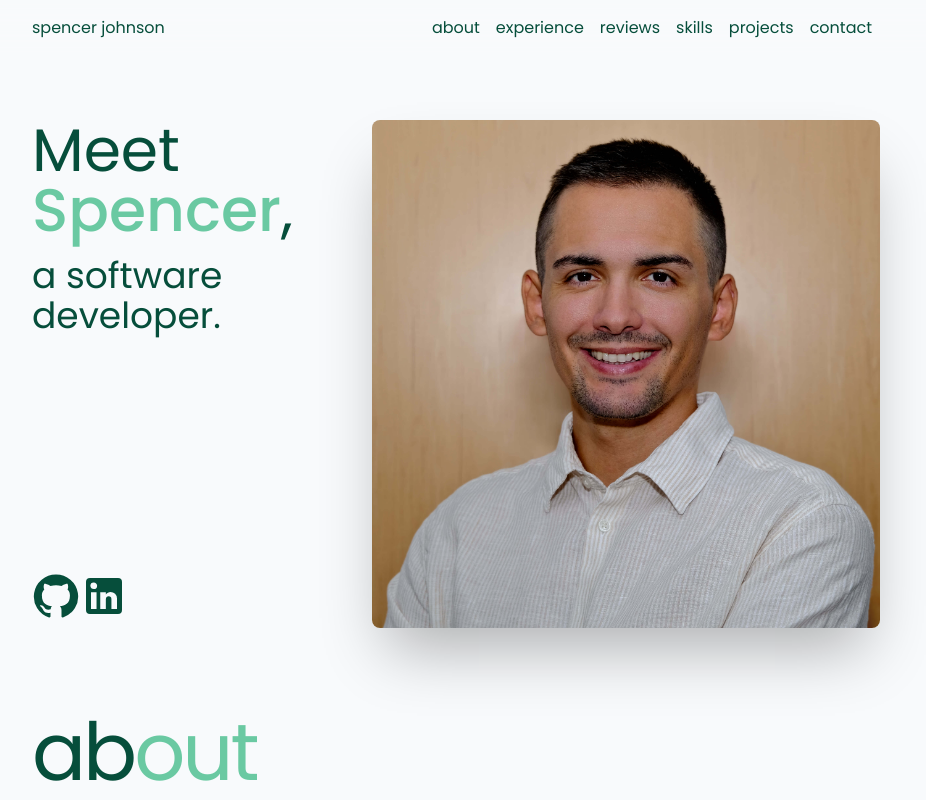
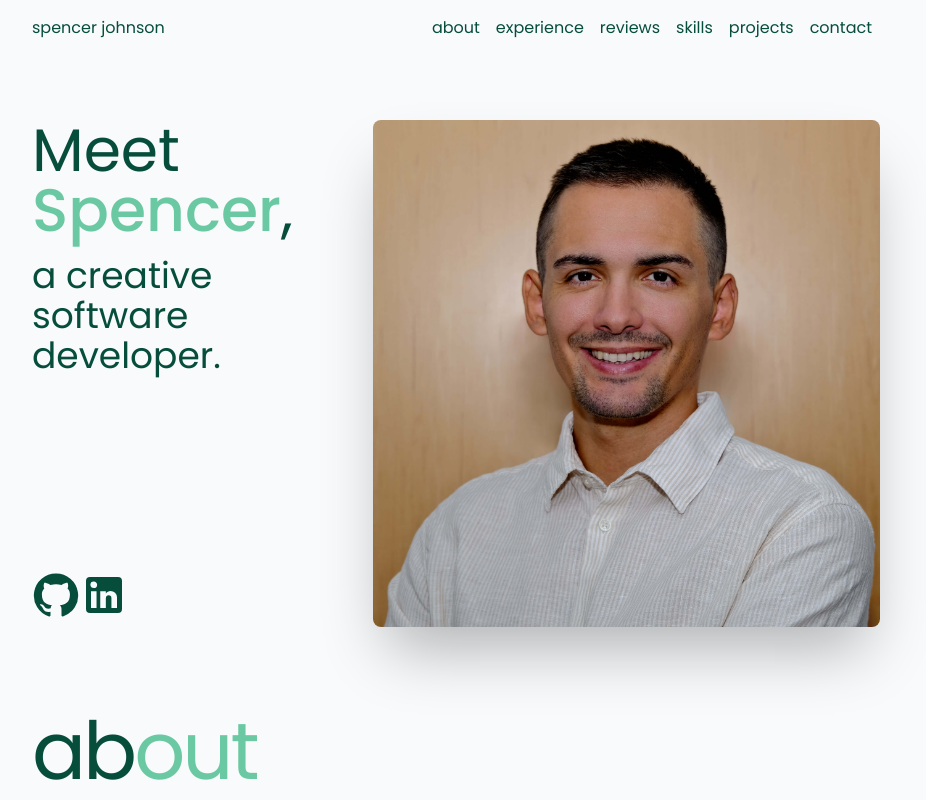
Before and after one commit to Spekachu/spekachu.github.io, a React (Create React App) app: page / in a window 1280 px wide. Shown: the top 800 px of the page, without its empty margins (184-1110 px from the left). Built offline with nearby package versions, Linux system fonts and the light colour scheme.

Commit message:
Update HeroSection.js

```diff
--- a/src/components/HeroSection.js
+++ b/src/components/HeroSection.js
@@ -9,7 +9,7 @@ const HeroSection = () => {
         <div className="text-6xl">
           <p>
             Meet <span className="font-medium text-highlight">Spencer</span>,<br></br>
-        		<span className="text-4xl inline-block mt-4">a software developer.</span>
+        		<span className="text-4xl inline-block mt-4">a creative software developer.</span>
           </p>
         </div>
 
```
